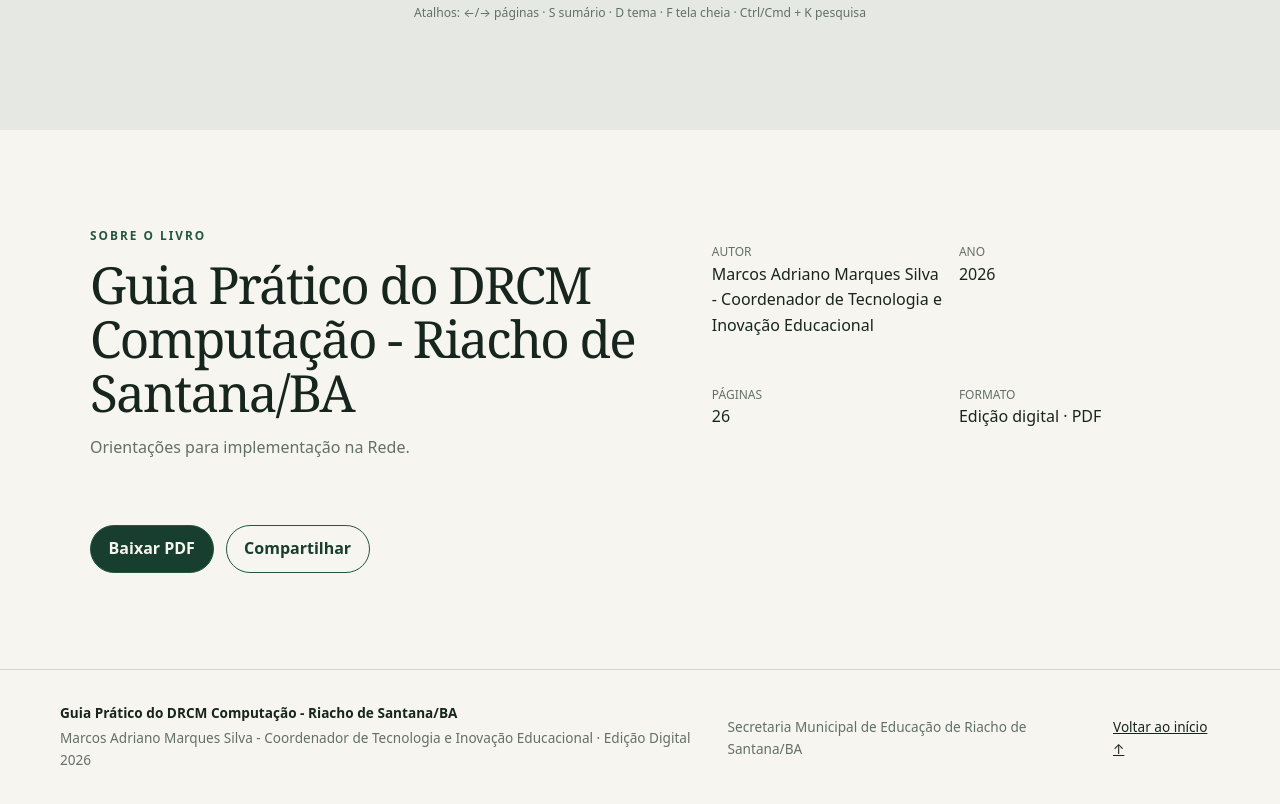
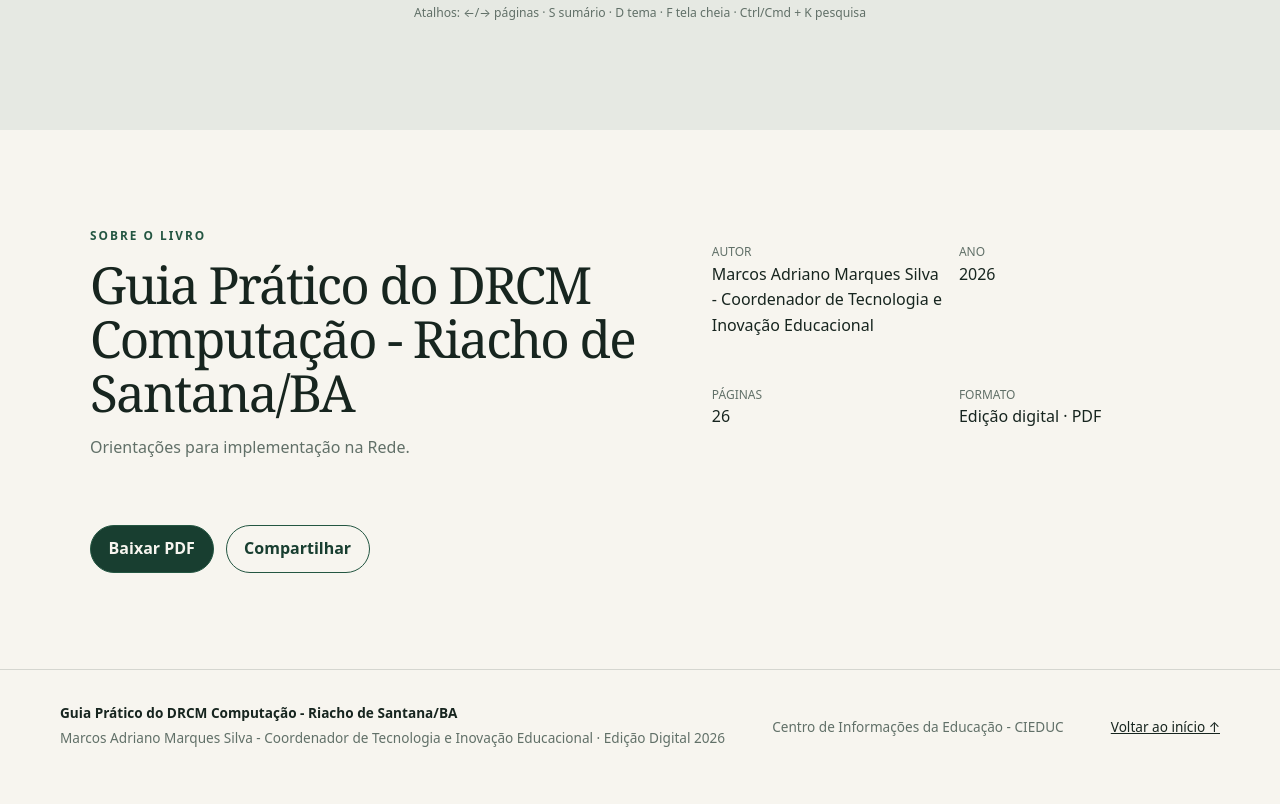
Before and after one commit to Marcosadriano7506/BookForge, a plain HTML site: page index.html in a window 1280 px wide. Shown: the part 2895-3699 px from the top of the page. Drawn offline with Linux system fonts and the light colour scheme; no server answers.

Commit message:
Update index.html

```diff
--- a/index.html
+++ b/index.html
@@ -495,8 +495,7 @@
     </div>
 
     <p>
-      Secretaria Municipal de Educação de
-      Riacho de Santana/BA
+      Centro de Informações da Educação - CIEDUC
     </p>
 
     <a href="#topo">
```
